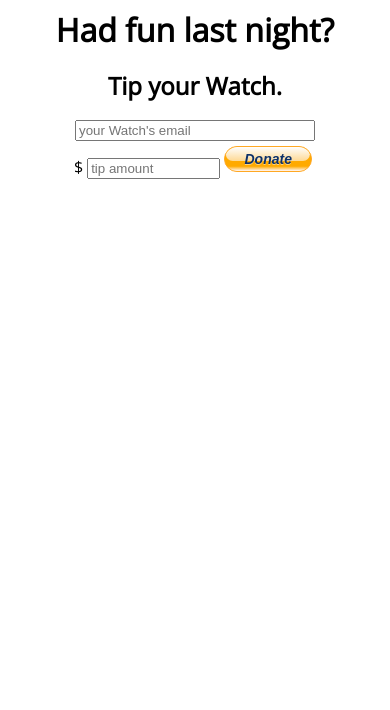
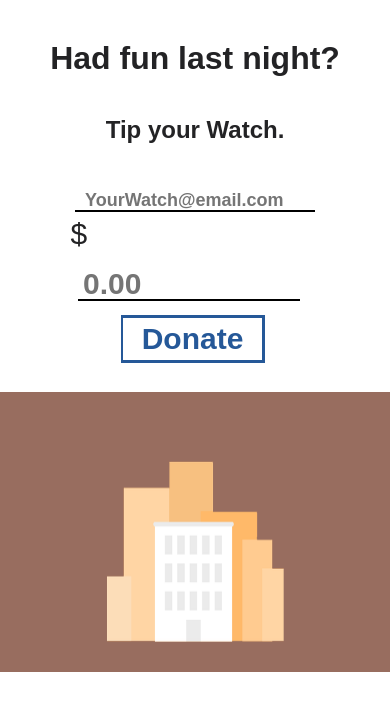
Before and after one commit to owl-nyc/backend, a website: page public/pay.html in a window 390 px wide. Drawn offline with nearby package versions, Linux system fonts and the light colour scheme; a web font is replaced by a local one.

Commit message:
adds mobile payment portal

```diff
--- a/public/pay.html
+++ b/public/pay.html
@@ -1,17 +1,29 @@
 <DOCTYPE! html>
 <head>
     <title></title>
-
-    <link href='http://fonts.googleapis.com/css?family=Open+Sans' rel='stylesheet' type='text/css'>
+    <meta name="viewport" content="width=device-width, initial-scale=1.0">
+    <link href='http://fonts.googleapis.com/css?family=Patua+One' rel='stylesheet' type='text/css'>
 </head>
 <body>
 
     <style type="text/css">
-
-    h1, h2, span{
+    body {
+        background: #fff;
+        margin: 0px;
+        padding: 0px;
+    }
+    input { background: rgba(0,0,0,0);}
+    h1 {
+        margin-top: 40px;
+        padding: 0;
+        font-family: 'Patua One', sans-serif;
+        color: #232325;
+    }
+    h2, span{
         margin: 0;
         padding: 0;
-        font-family: 'Open Sans', sans-serif;
+        font-family: 'Patua One', sans-serif;
+        color: #232325;
     }
 
     h1, h2 {
@@ -47,8 +59,87 @@
 
 
 
+    .paypal-button{
+        background: rgba(0,0,0,0);
+        border-radius: none;
+    }
+    form button {
+        background: rgba(0,0,0,0);
+    }
+    #button-parent {
+        width: 230px;
+        height: 50px;
+        text-align: center;
+    }
+    .paypal-button button.large{
+        font-size: 30px;
+        padding: none;
+        border: 3px solid #255898;
+        border-left: 2px solid #255898;
+        border-left: 2px solid #255898;
+        background: rgba(0,0,0,0);
+    }
+    .paypal-button button {
+        margin-top: 15px;
+        background: rgba(0,0,0,0) !important;
+        border: #fff;
+        color: #255898;
+        border-radius: 0 !important;
+        font-style: normal !important;
+        text-shadow: none;
+        margin: 10px auto;
+        font-size: 30px;
+    }
+    .paypal-button button:after {
+        background: rgba(0,0,0,0);
+        color: #255898;
+        font-style: none !important;
+        width: 200px;
+        font-size: 30px;
+    }
+    .paypal-button button:before {
+        background: rgba(0,0,0,0);
+        border-radius: 0px;
+        font-style: none !important;
+        width: 200px;
+        font-size: 30px;
+    }
 
-
+    #target, #amount {
+        border: none;
+        border-bottom: 2px solid #000;
+        padding-top: 30px;
+        padding-left: 10px;
+        font-weight: bold;
+        font-size: 18px;
+        height: 50px;
+        vertical-align: bottom;
+    }
+    #holla {
+        font-size: 30px;
+    }
+    #amount {
+        padding-top: 19px;
+        padding-left: 5px;
+        height: 50px;
+        width: 222px;
+        font-size: 30px;
+    }
+    #target:focus, #amount:focus{
+        outline-width: 0;
+    }
+    #logo-container {
+        margin: 0px;
+        background: #986d5f;
+        height: 280px;
+        width: 100%;
+        text-align: center;
+        padding: 0px;
+    }
+    #city-logo {
+        width: 280px;
+        height: 280px;
+    }
     </style>
 
     <h1>Had fun last night?</h1>
@@ -58,17 +149,18 @@
 
     <div id="table-container"><table>
         <tr>
-            <input id="target"  onblur="change()" placeholder="your Watch's email">
+            <input id="target"  onblur="change()" placeholder="YourWatch@email.com">
 
             </input>
         </tr>
 
         <tr>
-            <td><span>$</span><input id="amount" placeholder="tip amount">
+            <td><span id='holla'>$</span><input id="amount" placeholder="0.00">
 
             </input></td>
-
-            <td>
+        </tr>
+        <tr>
+            <td id='button-parent'>
                 <script src="paypal-button.min.js?merchant=VjiaoBlack@gmail.com"
                     data-button="donate"
                     data-name="A tip for watching over me and making sure I'm okay."
@@ -76,9 +168,11 @@
                     async
                 ></script>
             </td>
-
         </tr>
     </table></div>
+    <div id='logo-container'>
+        <img id='city-logo' src='city.png'/>
+    </div>
 
 
 </body>
--- a/public/style/base.css
+++ /dev/null
@@ -1,68 +0,0 @@
-@import url(http://fonts.googleapis.com/css?family=Roboto+Slab:700|Exo+2:300,600);
-
-/* Eric Meyer's Reset CSS v2.0 - http://cssreset.com */
-html,body,div,span,applet,object,iframe,h1,h2,h3,h4,h5,h6,p,blockquote,pre,a,abbr,acronym,address,big,cite,code,del,dfn,em,img,ins,kbd,q,s,samp,small,strike,strong,sub,sup,tt,var,b,u,i,center,dl,dt,dd,ol,ul,li,fieldset,form,label,legend,table,caption,tbody,tfoot,thead,tr,th,td,article,aside,canvas,details,embed,figure,figcaption,footer,header,hgroup,menu,nav,output,ruby,section,summary,time,mark,audio,video{border:0;font-size:100%;font:inherit;vertical-align:baseline;margin:0;padding:0}article,aside,details,figcaption,figure,footer,header,hgroup,menu,nav,section{display:block}body{line-height:1}ol,ul{list-style:none}blockquote,q{quotes:none}blockquote:before,blockquote:after,q:before,q:after{content:none}table{border-collapse:collapse;border-spacing:0}
-
-/* Solarized Palette - http://ethanschoonover.com/solarized ---------
-  lightgray      : #819090;
-  gray           : #708284;
-  mediumgray     : #536870;
-  darkgray       : #475B62;
-  darkblue       : #0A2933;
-  darkerblue     : #042029;
-  paleryellow    : #FCF4DC;
-  paleyellow     : #EAE3CB;
-  yellow         : #A57706;
-  orange         : #BD3613;
-  red            : #D11C24;
-  pink           : #C61C6F;
-  purple         : #595AB7;
-  blue           : #2176C7;
-  cyan           : #259286;
-  green          : #738A05; */
-
-body {
-  font-family: "Exo 2", "Helvetica Neue", Helvetica, sans-serif;
-  font-weight: 300;
-  font-size: 1.2em;
-  line-height: 1.2em;
-  background: #FDF6E3;
-  color: #475B62;
-}
-
-strong {
-  font-weight: 600;
-}
-
-h1, h2, h3, h4, h5, h6 {
-  font-family: 'Roboto Slab', "Helvetica Neue", Helvetica, sans-serif;
-  font-weight: 700;
-  color: #CB4B19;
-  font-size: 1.75em;
-  margin-bottom: .4em;
-}
-
-p {
-  margin-bottom: .5em;
-}
-
-.container {
-  width: 80%;
-  max-width: 1200px;
-  margin: 0 auto;
-  margin-top:10px;
-}
-
-@media all and (max-width: 500px) {
-  h2 {
-    padding-left: 10px;
-    text-align: center;
-  }
-  .container {
-    width: 100%;
-  }
-}
-
-#graphic {
-  margin: 0 auto;
-}
--- a/server.js
+++ b/server.js
@@ -83,7 +83,7 @@ app.get('/pay', function(req, res) {
     res.sendFile('public/pay.html', {'root': __dirname});
 
 });
-app.listen(80);
+app.listen(3000);
 
 
 var addWatch = function (db, query, callback) {
```
Also changed, not shown: public/city.png (added).
